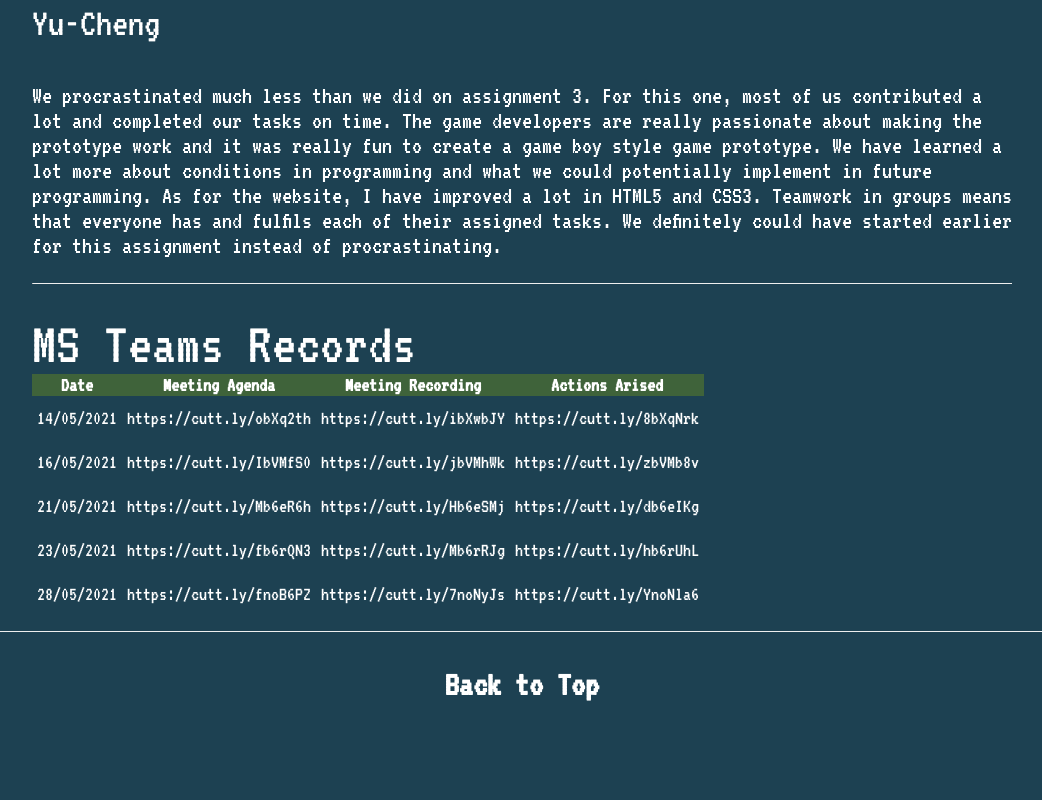
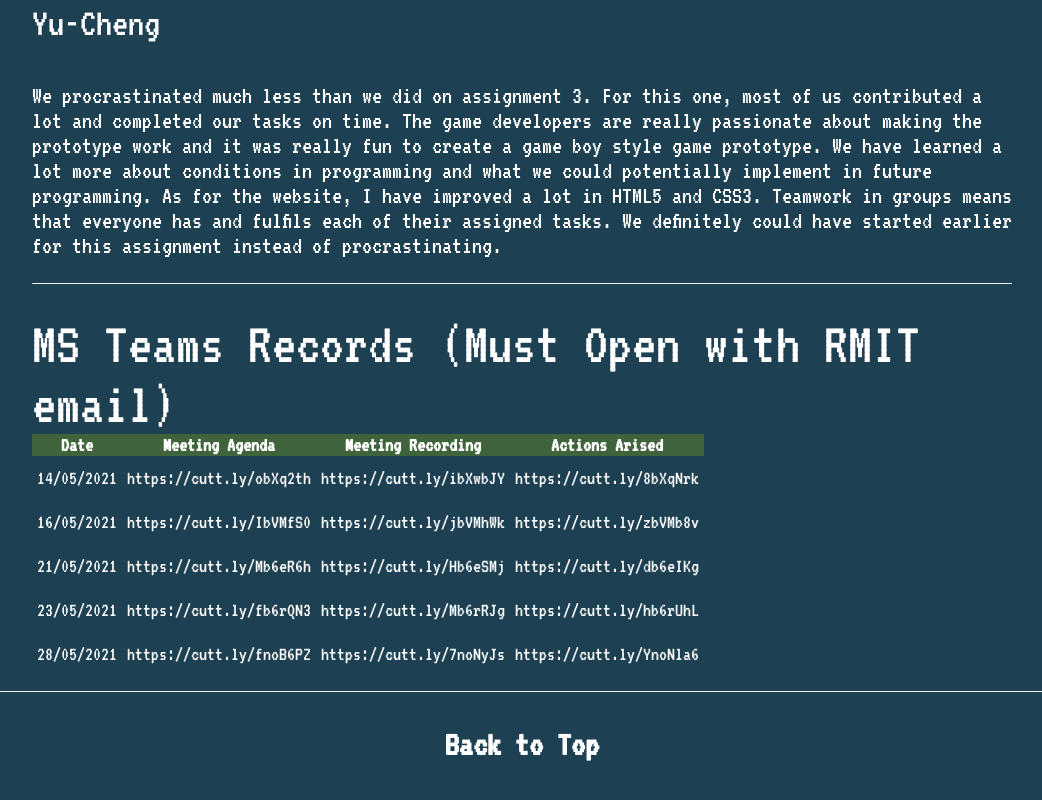
Before and after one commit to JackyLai327/iit_a3_repo, a plain HTML site: page reflection.html in a window 1280 px wide. Shown: the part 2155-2955 px from the top of the page, without its empty margins (118-1160 px from the left). Before the commit the page ends 2927 px from the top, so only its background shows below. Drawn offline with Linux system fonts and the light colour scheme.

Commit message:
MS teams updated

```diff
--- a/reflection.html
+++ b/reflection.html
@@ -63,7 +63,7 @@
 
             <hr>
 
-            <p class="heading-1">MS Teams Records</p>
+            <p class="heading-1">MS Teams Records (Must Open with RMIT email)</p>
             <table class="MS-table">
                 <tr>
                     <th>Date</th>
```
